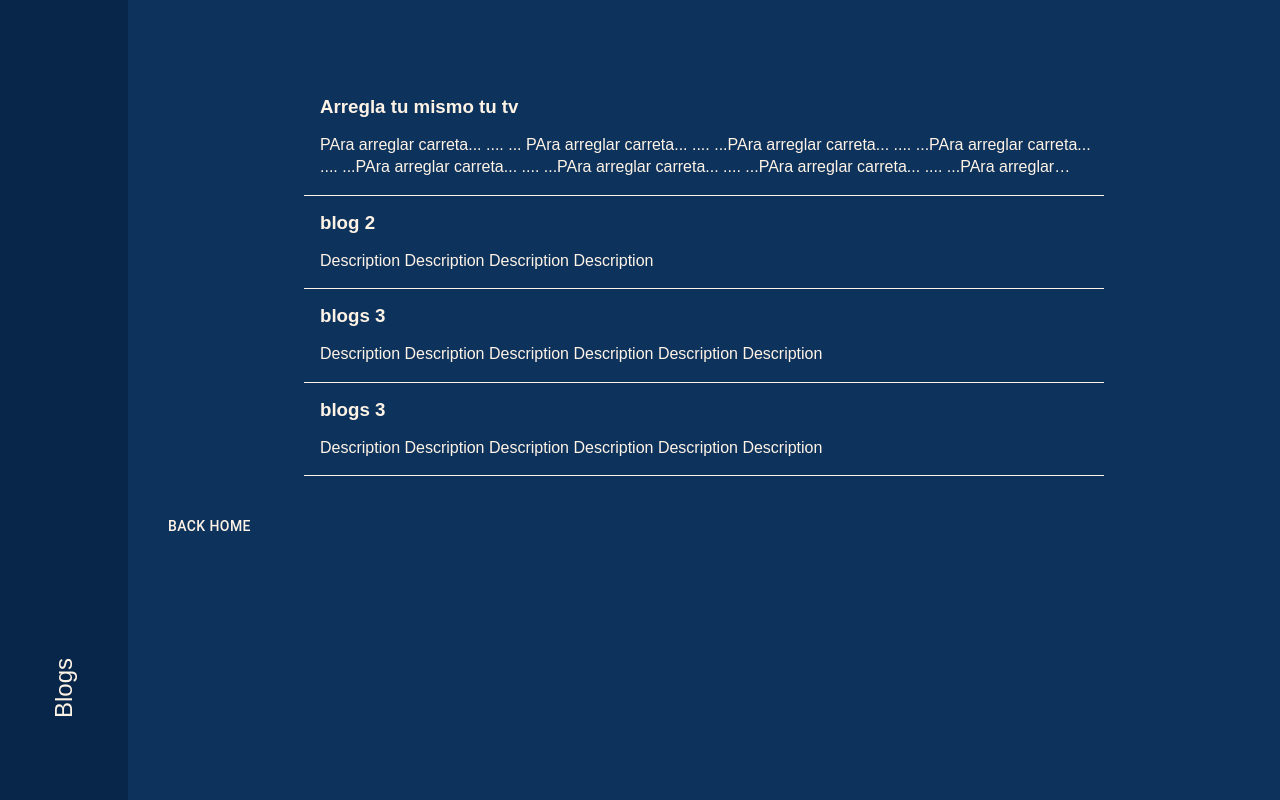
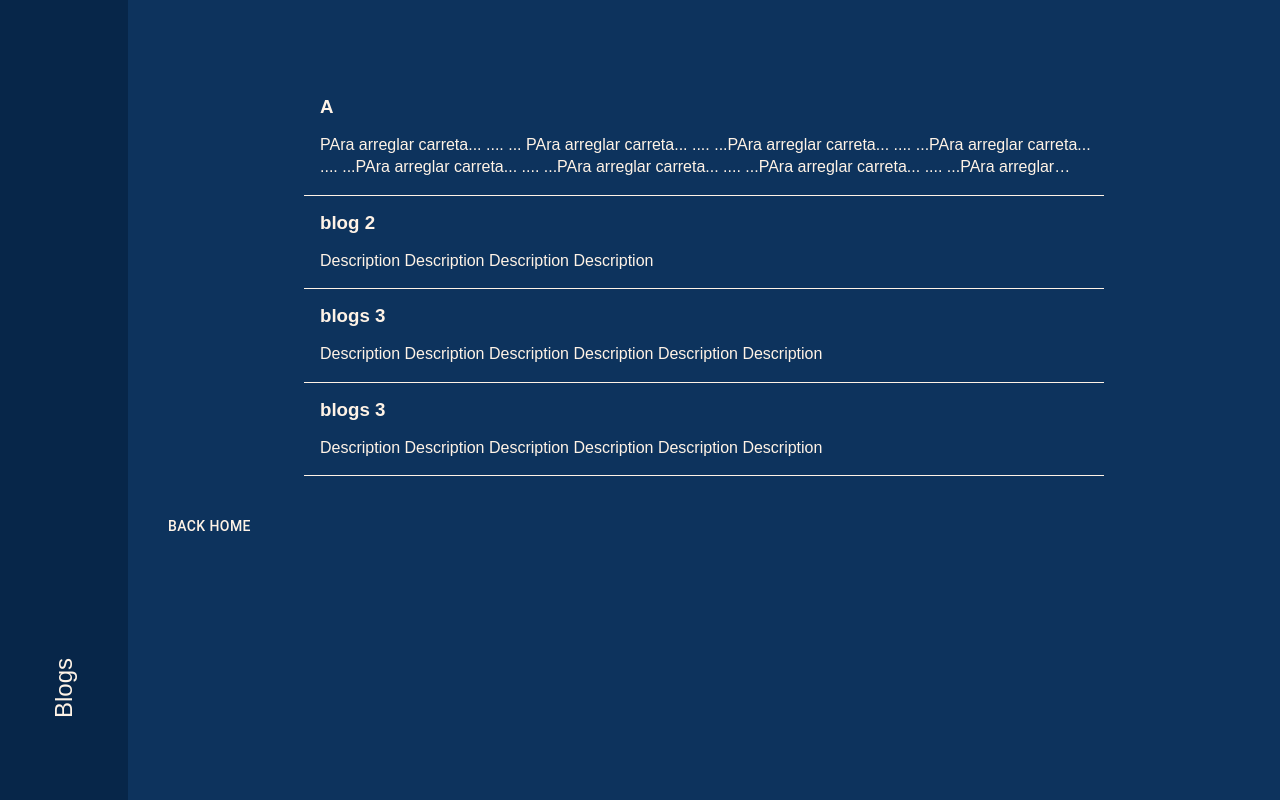
Before and after one commit to alejandrapalaciolaw/ap-consulting, a Next.js app: page /blogs in a window 1280 px wide. Built offline with nearby package versions, Linux system fonts and the light colour scheme.

Commit message:
Update blogs.js

```diff
--- a/data/blogs.js
+++ b/data/blogs.js
@@ -1,7 +1,7 @@
 const blogs = [
   {
-    id: "como-arreglar",
-    title: "Arregla tu mismo tu tv",
+    id: "derecho-de-familia",
+    title: "A",
     description:
       "PAra arreglar carreta... .... ... PAra arreglar carreta... .... ...PAra arreglar carreta... .... ...PAra arreglar carreta... .... ...PAra arreglar carreta... .... ...PAra arreglar carreta... .... ...PAra arreglar carreta... .... ...PAra arreglar carreta... .... ...PAra arreglar carreta... .... ...PAra arreglar carreta... .... ...PAra arreglar carreta... .... ...PAra arreglar carreta... .... ...PAra arreglar carreta... .... ...",
     image:
```
